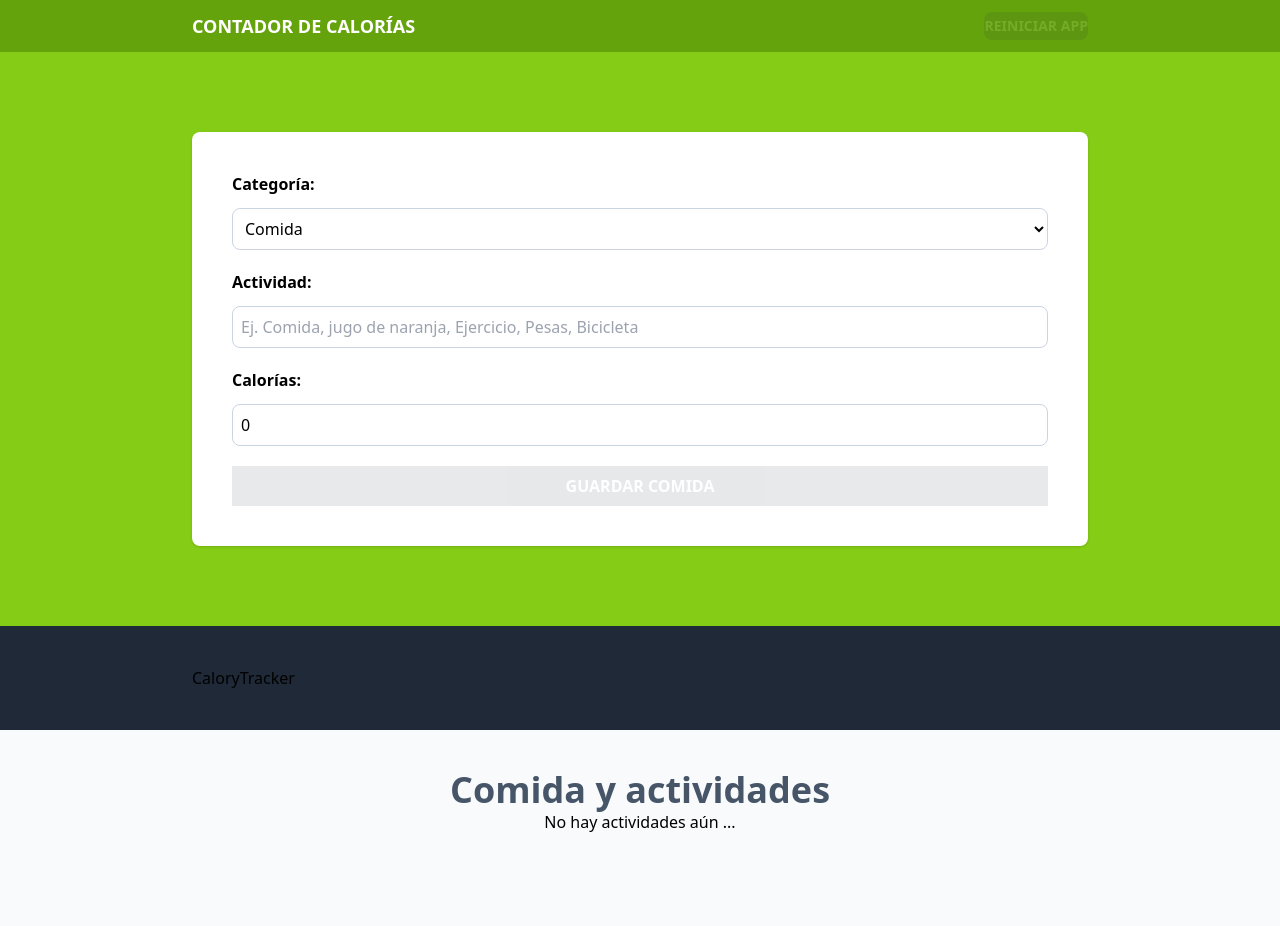
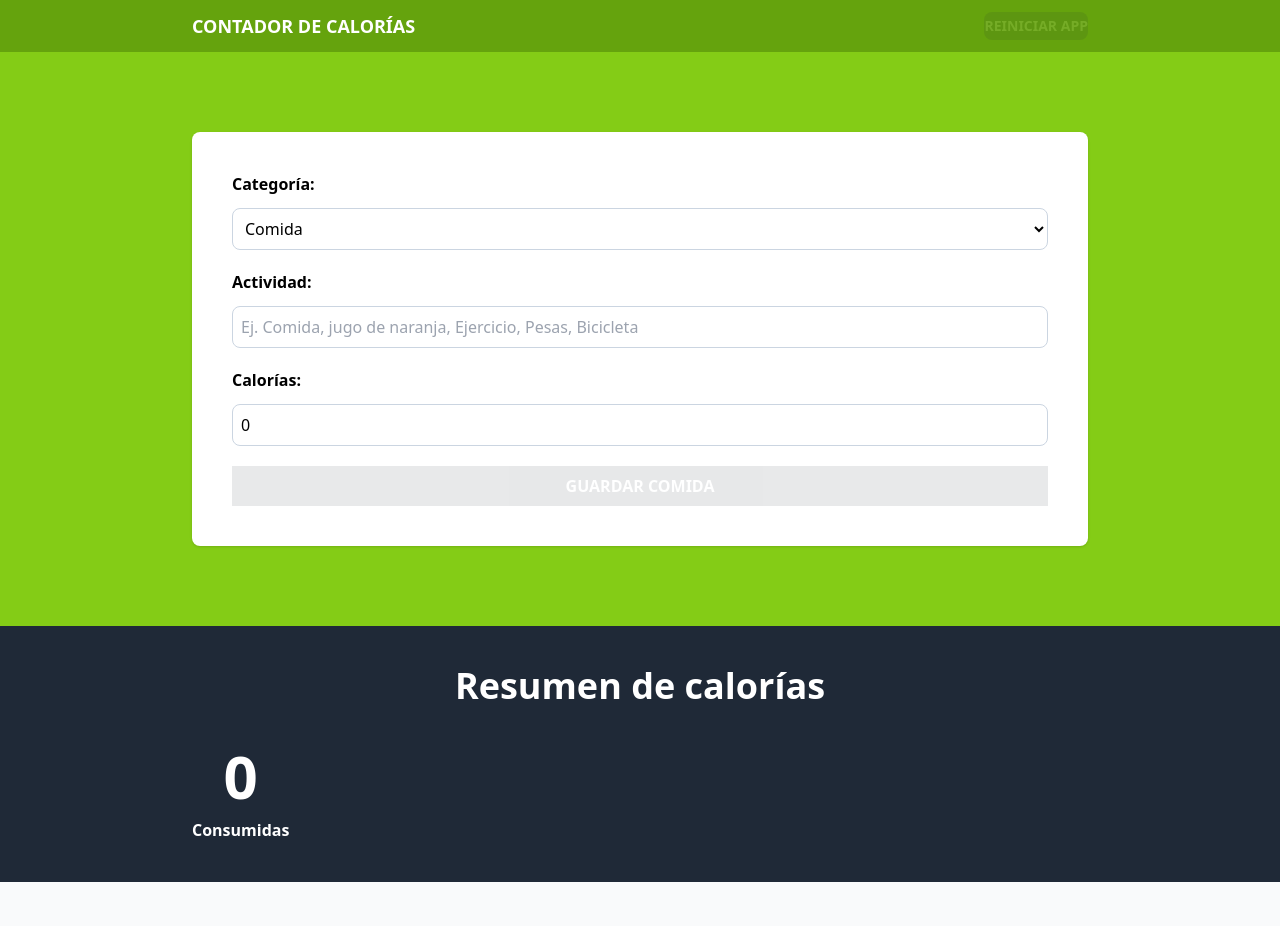
Before and after one commit to luchosr/calories-counter, a React (Vite) app: page / in a window 1280 px wide. Shown: the top 926 px of the page. Before the commit the page ends 874 px from the top, so only its background shows below. Built offline with nearby package versions, Linux system fonts and the light colour scheme.

Commit message:
feat: adds calories consumed

```diff
--- a/src/components/CaloryTracker.tsx
+++ b/src/components/CaloryTracker.tsx
@@ -1,3 +1,4 @@
+import { useMemo } from 'react';
 import type { Activity } from '../types';
 
 type CaloryTrackerProps = {
@@ -5,5 +6,28 @@
 };
 
 export default function CaloryTracker({ activities }: CaloryTrackerProps) {
-  return <div>CaloryTracker</div>;
+  const caloriesConsumed = useMemo(
+    () =>
+      activities.reduce(
+        (total, activity) =>
+          activity.category === 1 ? total + +activity.calories : total,
+        0
+      ),
+    [activities]
+  );
+  return (
+    <>
+      <h2 className="text-4xl font-black text-white text-center">
+        Resumen de calorías
+      </h2>
+      <div className="flex flex-col items-center md:flex-row md:justify-between gap-5 mt-10">
+        <p className="text-white font-bold rounded-full grid grid-cols-1 gap-3 text-center">
+          <span className="font-black text-6xl text-orange">
+            {caloriesConsumed}
+          </span>
+          Consumidas
+        </p>
+      </div>
+    </>
+  );
 }
```
